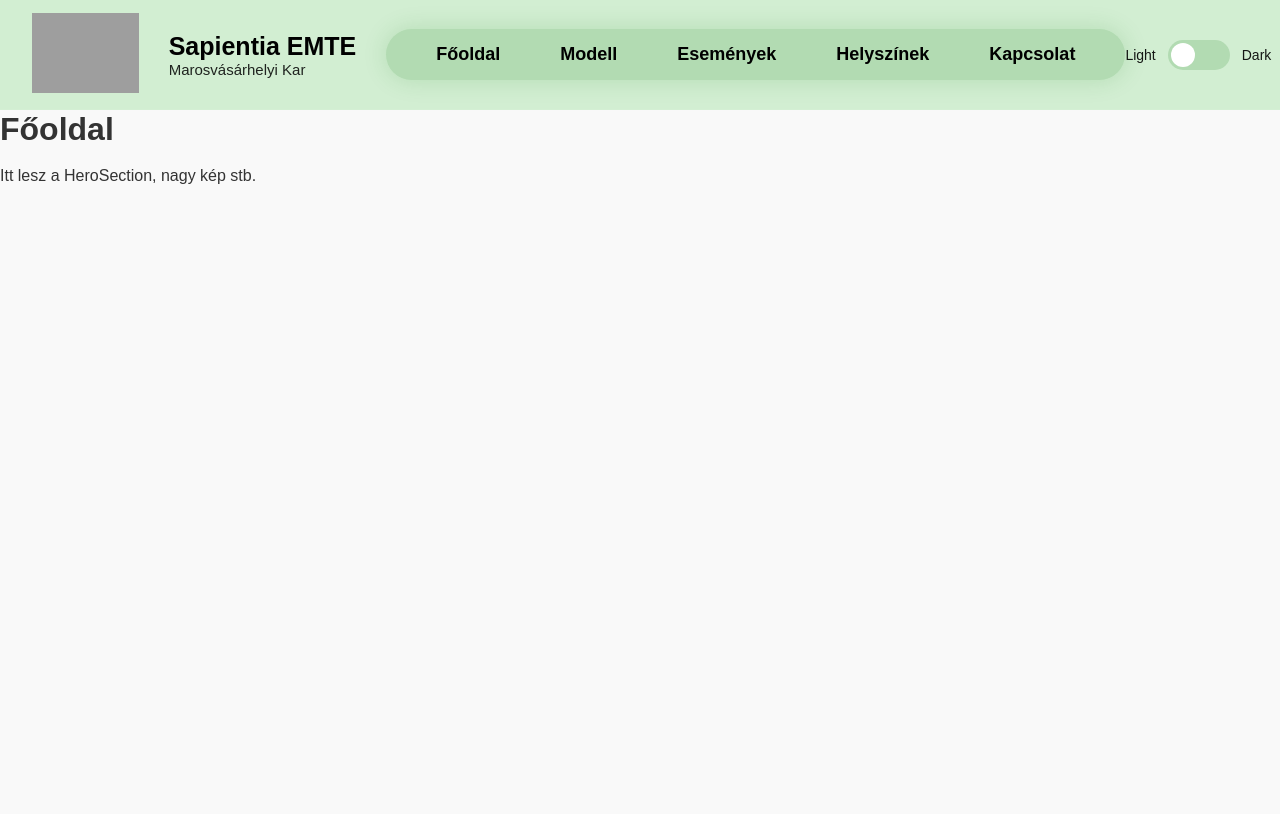
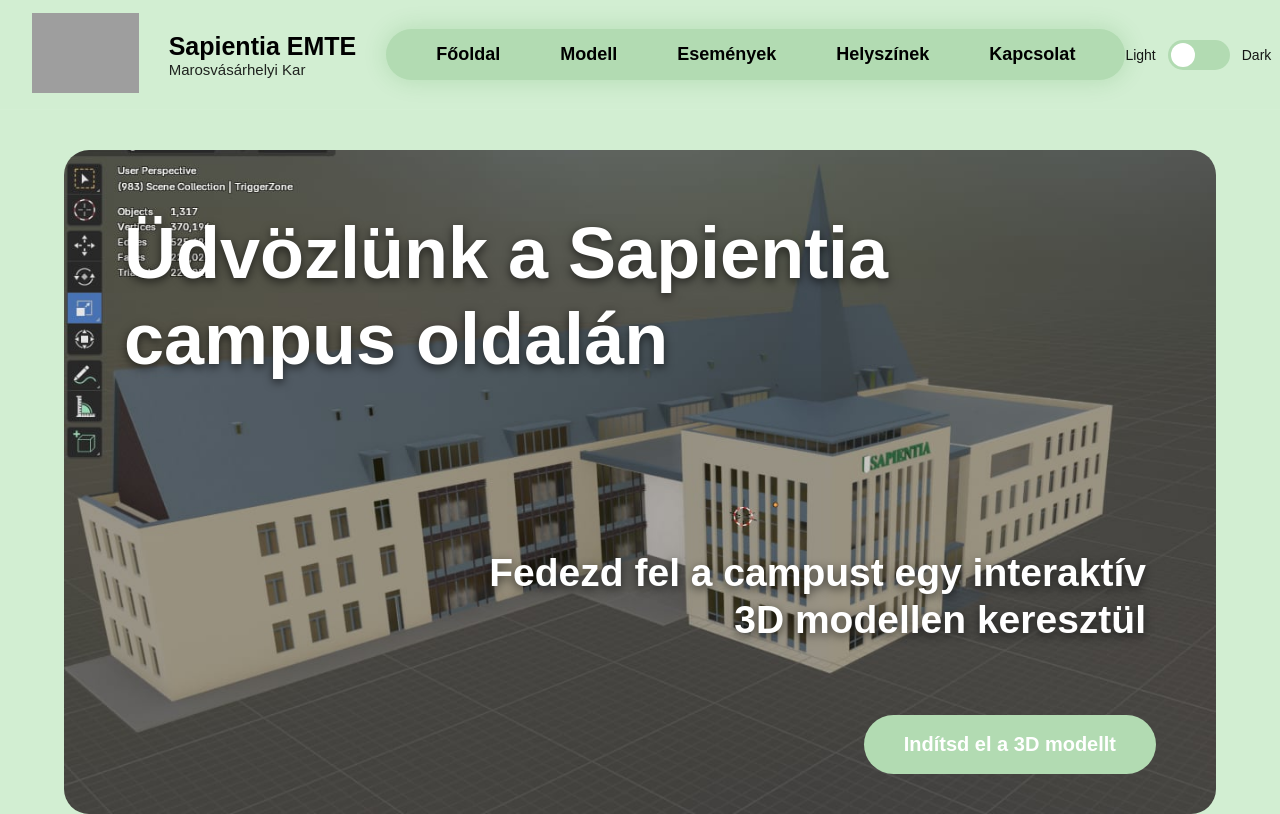
Before and after one commit to KiralyAlparCsaba/Sapi3D, a React (Vite) app in the folder frontend/: page /app in a window 1280 px wide. Shown: the top 814 px of the page. Built offline with nearby package versions, Linux system fonts and the light colour scheme; sample sign-in values are in the browser's storage; grey boxes are pictures that could not be loaded.

Commit message:
added homepage ui

```diff
--- a/frontend/src/components/hero/HeroSection.jsx
+++ b/frontend/src/components/hero/HeroSection.jsx
@@ -0,0 +1,29 @@
+import React from "react";
+import "../../styles/HeroSection.css";
+import { Link } from "react-router-dom";
+
+export default function HeroSection() {
+  return (
+    <div className="hero-container">
+      <div className="hero-inner">
+        <img src="/campus-render.jpg" alt="Campus render" className="hero-image" />
+
+        <div className="hero-text-left">
+          <h1>
+            Üdvözlünk a Sapientia<br />campus oldalán
+          </h1>
+        </div>
+
+        <div className="hero-text-right">
+          <h2>
+            Fedezd fel a campust egy interaktív<br />3D modellen keresztül
+          </h2>
+        </div>
+
+        <Link to="/app?view=model" className="hero-button">
+          Indítsd el a 3D modellt
+        </Link>
+      </div>
+    </div>
+  );
+}
--- a/frontend/src/pages/HomePage.jsx
+++ b/frontend/src/pages/HomePage.jsx
@@ -1,8 +1,10 @@
+import React from "react";
+import HeroSection from "../components/hero/HeroSection";
+
 export default function HomePage() {
   return (
     <div>
-      <h1>Főoldal</h1>
-      <p>Itt lesz a HeroSection, nagy kép stb.</p>
+      <HeroSection />
     </div>
   );
 }
--- a/frontend/src/styles/HeroSection.css
+++ b/frontend/src/styles/HeroSection.css
@@ -0,0 +1,73 @@
+.hero-container {
+  width: 100%;
+  display: flex;
+  justify-content: center;
+  margin-top: 40px;
+}
+
+.hero-inner {
+  position: relative;
+  width: 90%;
+  max-width: 1400px;
+
+  border-radius: 25px;
+  overflow: hidden;
+  .hero-inner {
+  box-shadow: 0 0 60px 20px var(--capsule-bg);
+
+}
+
+
+}
+
+.hero-image {
+  width: 100%;
+  height: auto;
+  display: block;
+}
+
+.hero-text-left {
+  position: absolute;
+  top: 60px;
+  left: 60px;
+  color: white;
+  font-size: 36px;
+  font-weight: 700;
+  text-shadow: 0 3px 10px rgba(0,0,0,0.6);
+}
+
+.hero-text-right {
+  position: absolute;
+  top: 400px;
+  right: 70px;
+  color: white;
+  font-size: 26px;
+  font-weight: 600;
+  text-align: right;
+  text-shadow: 0 3px 10px rgba(0,0,0,0.6);
+}
+
+
+.hero-button {
+  position: absolute;
+  right: 60px;
+  bottom: 40px;
+
+  background: var(--capsule-bg);
+  color: white;
+
+  padding: 18px 40px;
+  border-radius: 40px;
+
+  font-size: 20px;
+  font-weight: 700;
+
+  text-decoration: none;
+
+  transition: 0.2s ease;
+}
+
+.hero-button:hover {
+  transform: scale(1.05);
+  filter: brightness(1.2);
+}
--- a/frontend/src/styles/index.css
+++ b/frontend/src/styles/index.css
@@ -9,8 +9,6 @@
   height: 100%;
   width: 100%;
   font-family: Arial, Helvetica, sans-serif;
-  background-color: #f9f9f9;
-  color: #333;
 }
 
 /* Linkek */
@@ -69,6 +67,6 @@
 }
 
 body {
-  background: var(--bg-color);
+  background: var(--navbar-bg);
   color: var(--text-color);
 }
```
Also changed, not shown: frontend/public/campus-render.jpg (added).
